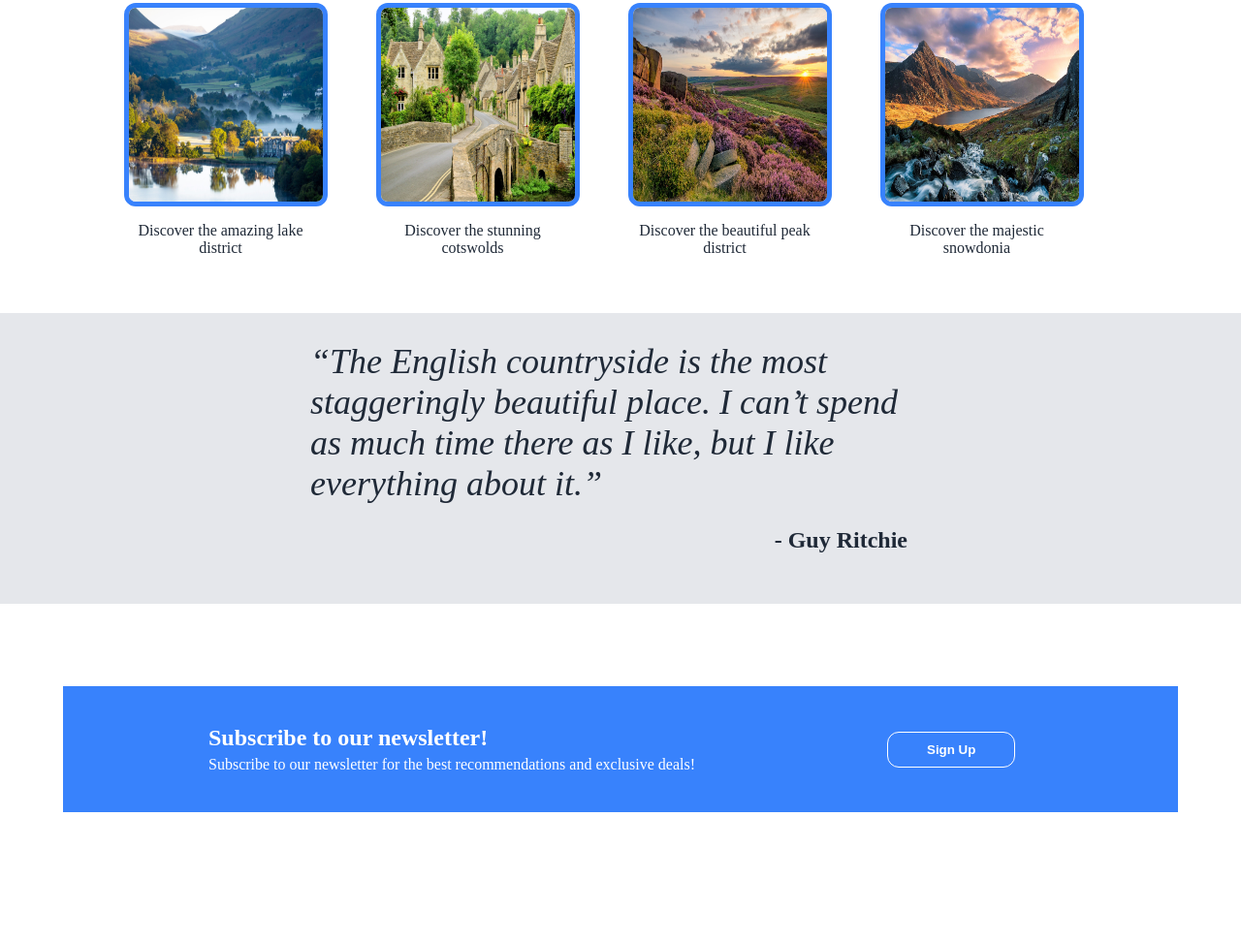
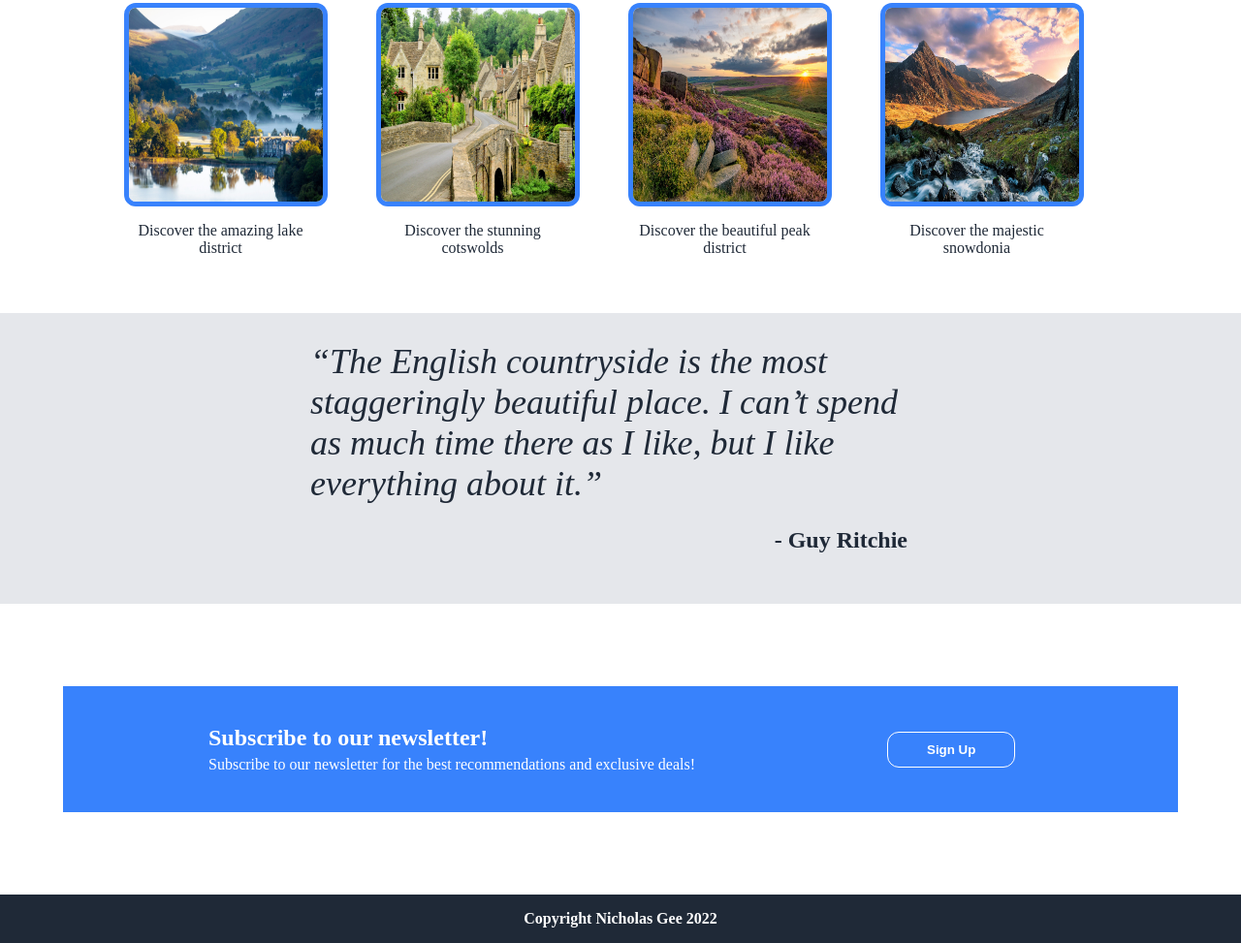
Before and after one commit to nicholasgee9999/landing-page, a plain HTML site: page index.html in a window 1280 px wide. Shown: the part 755-1728 px from the top of the page at 97% size. Before the commit the page ends 1678 px from the top, so only its background shows below. Drawn offline with Linux system fonts and the light colour scheme.

Commit message:
finished footer

```diff
--- a/index.html
+++ b/index.html
@@ -127,6 +127,8 @@
 
         </section>
 
+        <footer>Copyright Nicholas Gee 2022</footer>
+
     </body>
 
 </html>
--- a/style.css
+++ b/style.css
@@ -189,3 +189,14 @@
     border-radius: 12px;
     font-weight: bold;
 }
+
+footer{
+    height: 50px;
+    background-color: #1F2937;
+    display: flex;
+    justify-content: center;
+    align-items: center;
+    color: white;
+    font-weight: bold;
+
+}
```
